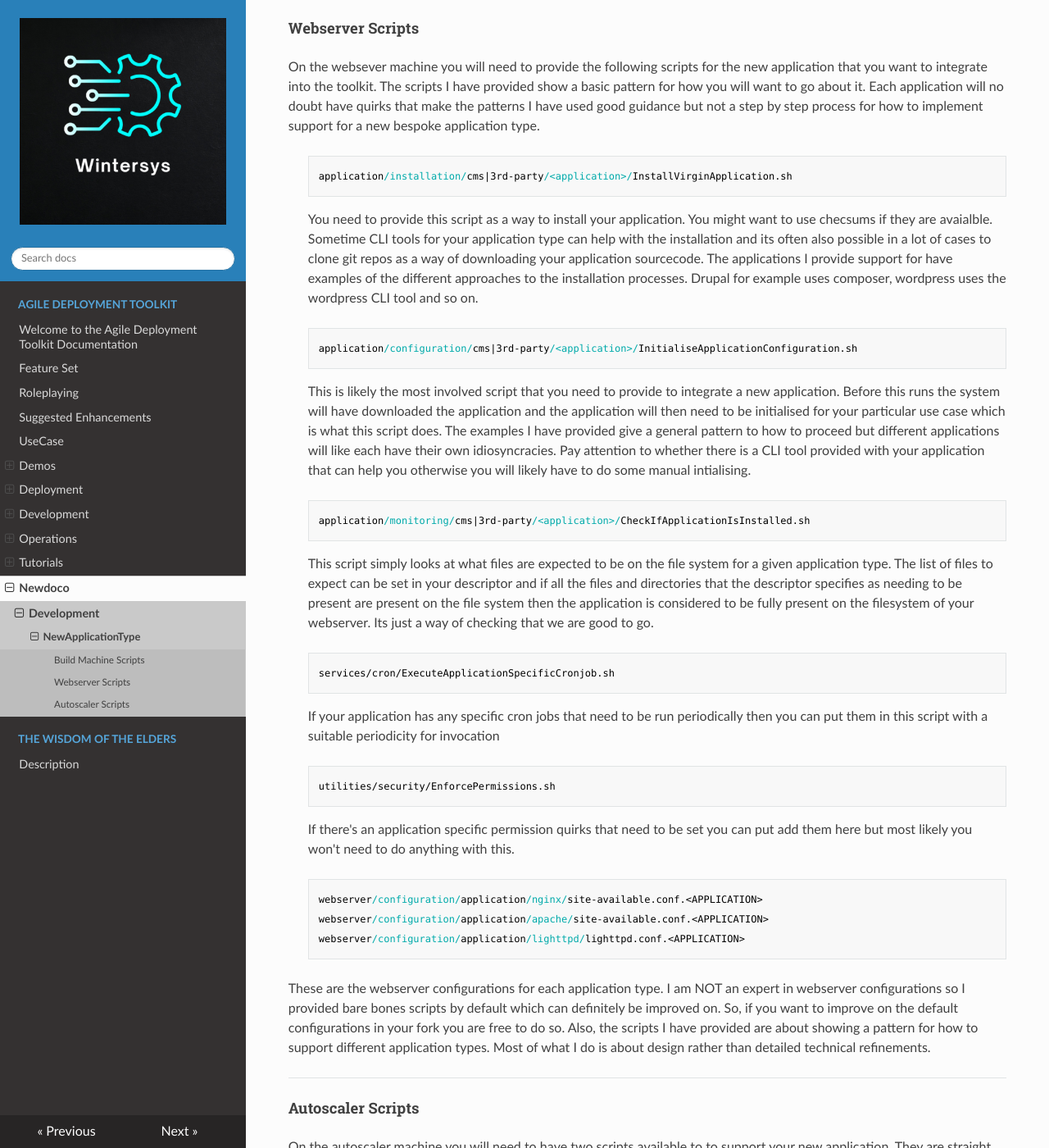
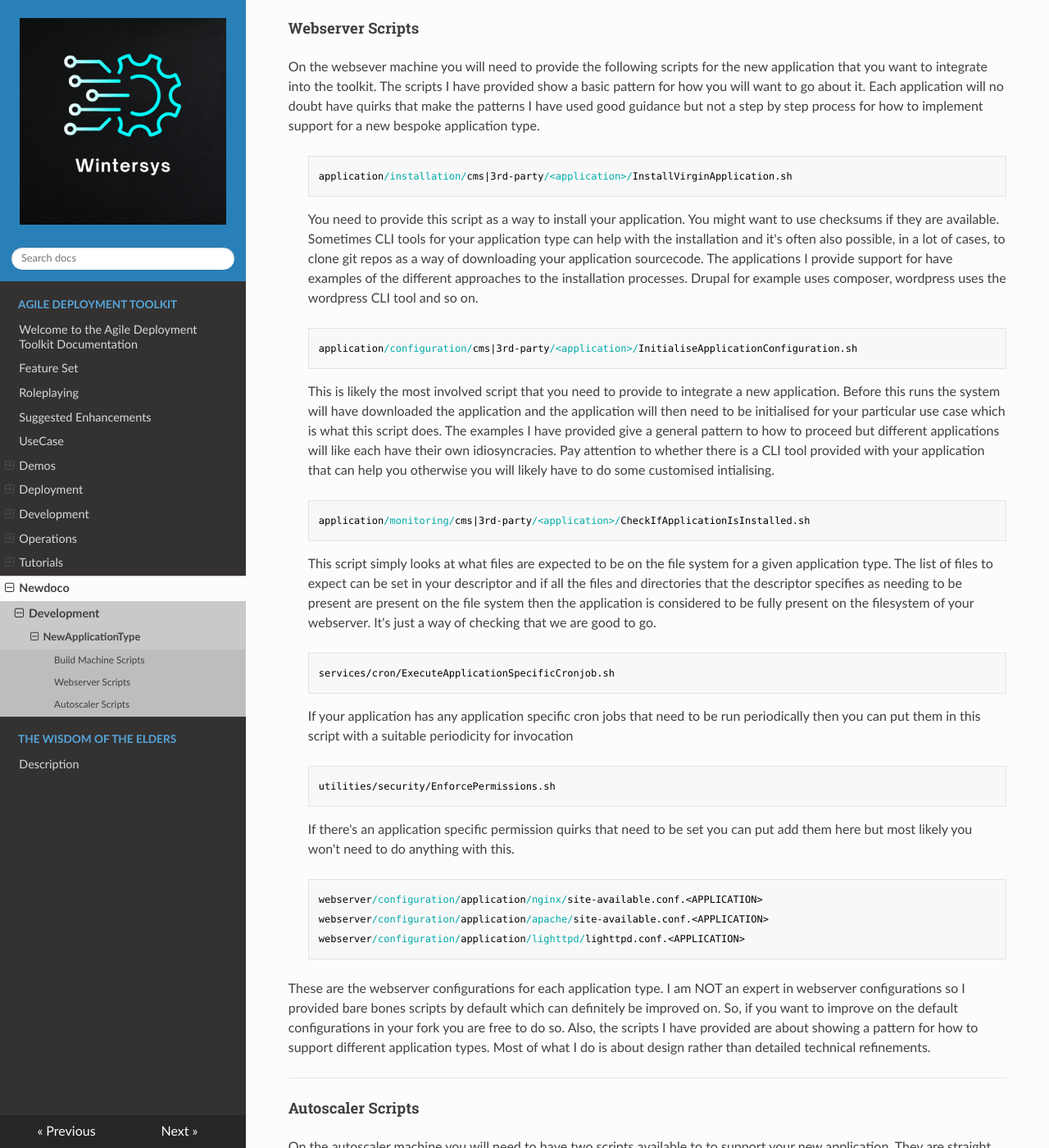
Before and after one commit to wintersys-dev/adt-documentation, an MkDocs documentation site: the page built from docs/Agile Deployment Toolkit/newdoco/Development/NewApplicationType.md, in a window 1280 px wide and 1400 px high, scrolled down 1477 px. Shown: the whole window at 82% size. Built offline with MkDocs 1.6.1, drawn with Linux system fonts in a browser that asks for light colours; nearby versions of some CDN libraries.

Commit message:
Update NewApplicationType.md

```diff
--- a/docs/Agile Deployment Toolkit/newdoco/Development/NewApplicationType.md
+++ b/docs/Agile Deployment Toolkit/newdoco/Development/NewApplicationType.md
@@ -43,17 +43,17 @@ Put any validation checks that can help when people are making an Expedited Buil
 On the websever machine you will need to provide the following scripts for the new application that you want to integrate into the toolkit. The scripts I have provided show a basic pattern for how you will want to go about it. Each application will no doubt have quirks that make the patterns I have used good guidance but not a step by step process for how to implement support for a new bespoke application type.
 
 >     application/installation/cms|3rd-party/<application>/InstallVirginApplication.sh
-You need to provide this script as a way to install your application. You might want to use checsums if they are avaialble. Sometime CLI tools for your application type can help with the installation and its often also possible in a lot of cases to clone git repos as a way of downloading your application sourcecode. The applications I provide support for have examples of the different approaches to the installation processes. Drupal for example uses composer, wordpress uses the wordpress CLI tool and so on.
+You need to provide this script as a way to install your application. You might want to use checksums if they are available. Sometimes CLI tools for your application type can help with the installation and it's often also possible, in a lot of cases, to clone git repos as a way of downloading your application sourcecode. The applications I provide support for have examples of the different approaches to the installation processes. Drupal for example uses composer, wordpress uses the wordpress CLI tool and so on.
 
 >     application/configuration/cms|3rd-party/<application>/InitialiseApplicationConfiguration.sh
-This is likely the most involved script that you need to provide to integrate a new application. Before this runs the system will have downloaded the application and the application will then need to be initialised for your particular use case which is what this script does. The examples I have provided give a general pattern to how to proceed but different applications will like each have their own idiosyncracies. Pay attention to whether there is a CLI tool provided with your application that can help you otherwise you will likely have to do some manual intialising.
+This is likely the most involved script that you need to provide to integrate a new application. Before this runs the system will have downloaded the application and the application will then need to be initialised for your particular use case which is what this script does. The examples I have provided give a general pattern to how to proceed but different applications will like each have their own idiosyncracies. Pay attention to whether there is a CLI tool provided with your application that can help you otherwise you will likely have to do some customised intialising.
 
 
 >     application/monitoring/cms|3rd-party/<application>/CheckIfApplicationIsInstalled.sh
-This script simply looks at what files are expected to be on the file system for a given application type. The list of files to expect can be set in your descriptor and if all the files and directories that the descriptor specifies as needing to be present are present on the file system then the application is considered to be fully present on the filesystem of your webserver. Its just a way of checking that we are good to go.
+This script simply looks at what files are expected to be on the file system for a given application type. The list of files to expect can be set in your descriptor and if all the files and directories that the descriptor specifies as needing to be present are present on the file system then the application is considered to be fully present on the filesystem of your webserver. It's just a way of checking that we are good to go.
 
 >     services/cron/ExecuteApplicationSpecificCronjob.sh
-If your application has any specific cron jobs that need to be run periodically then you can put them in this script with a suitable periodicity for invocation
+If your application has any application specific cron jobs that need to be run periodically then you can put them in this script with a suitable periodicity for invocation
 
 >     utilities/security/EnforcePermissions.sh
 If there's an application specific permission quirks that need to be set you can put add them here but most likely you won't need to do anything with this.
```
